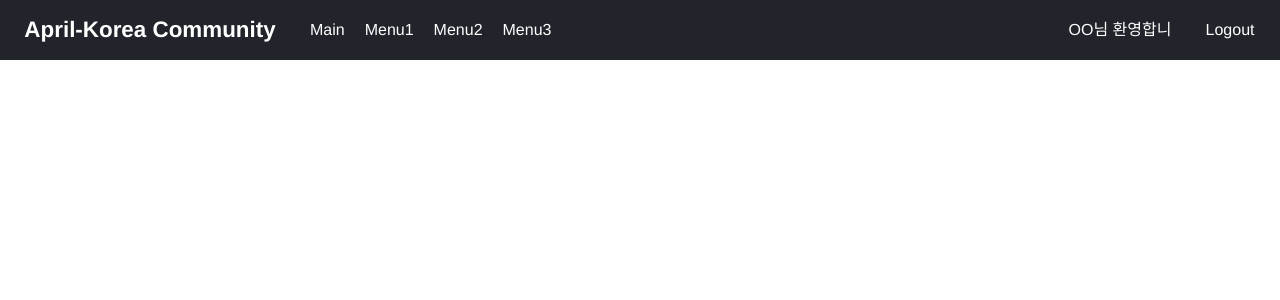
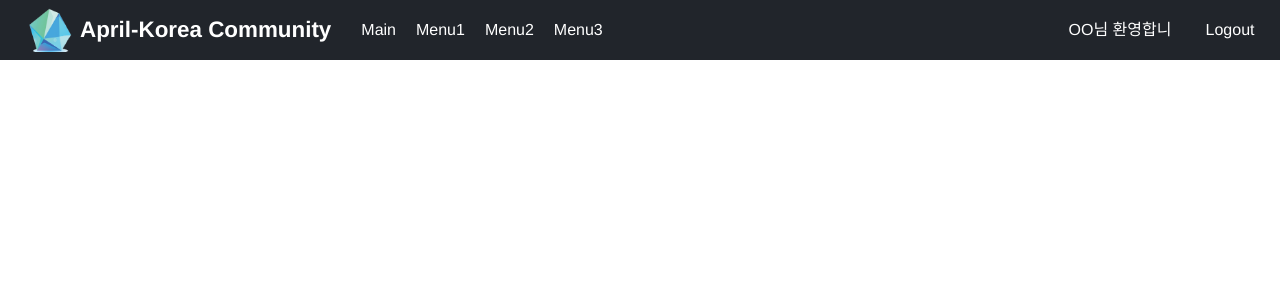
Before and after one commit to April-Korea/April-Community, a Vue app: page / in a window 1280 px wide. Shown: the top 300 px of the page. Built offline with nearby package versions, Linux system fonts and the light colour scheme.

Commit message:
add logo image

```diff
--- a/src/components/Top.vue
+++ b/src/components/Top.vue
@@ -1,6 +1,9 @@
 <template>
   <div id="top">
-    <div class="title">{{ title }}</div>
+    <div class="title">
+      <img src="../../static/april-korea.png" alt="">
+      <span>{{ title }}</span>
+    </div>
     <div class="menu">
       <ul>
         <li>Main</li>
@@ -27,7 +30,9 @@ export default {
 
 <style scoped>
   #top { position: fixed; display: flex; top: 0; left: 0; width: 100%; min-width: 1080px; height: 60px; line-height: 60px; background-color: #21252B; color: #FFF; }
-  #top .title { flex-basis: 300px; font-size: 1.4em; font-weight: 600; }
+  #top .title { display: flex; padding: 0 20px; font-size: 1.4em; font-weight: 600; }
+  #top .title img { flex-basis: 44px; height: 44px; margin: 8px; }
+  #top .title span { flex: 1; }
   #top .menu { flex: 1; }
   #top .menu > ul { list-style-type: none; display: flex; padding: 0; margin: 0; }
   #top .menu > ul > li { padding: 0 10px; cursor: pointer; }
```
Also changed, not shown: static/april-korea.png (added), 1 other file (tests, documents, lock files or other folders).
